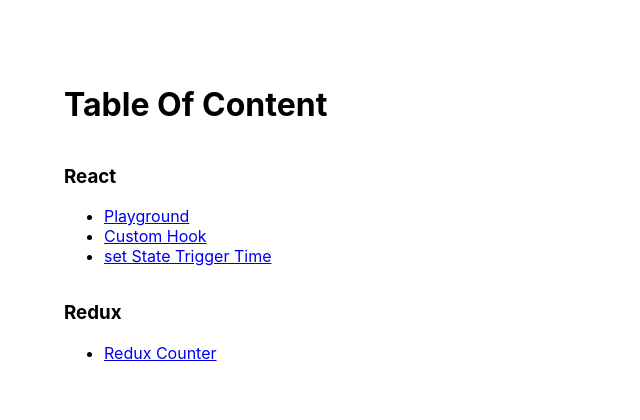
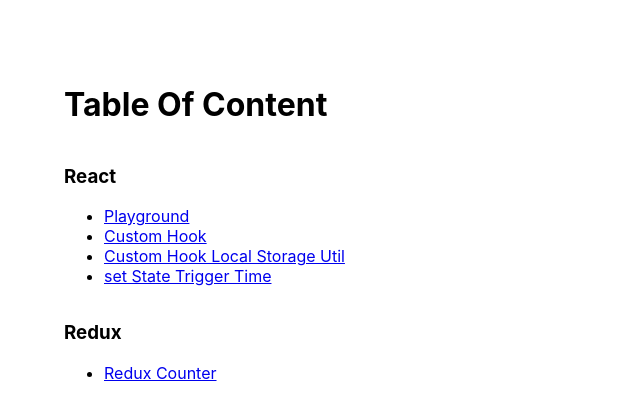
Before and after one commit to sailor95/daily-code, a React (Create React App) app in the folder react/demo-app/: page / in a window 1280 px wide. Shown: the top 420 px of the page, without its empty margins (0-640 px from the left). Built offline with nearby package versions, Linux system fonts and the light colour scheme.

Commit message:
[react] Add CSS template

```diff
--- a/react/demo-app/src/features/_playground/index.js
+++ b/react/demo-app/src/features/_playground/index.js
@@ -1,8 +1,10 @@
 import React from 'react';
+
+import styles from '../ui-utils/styles-template.module.scss';
 
 const Playground = () => {
   return (
-    <div>
+    <div className={styles.container}>
       <h1>Here's the Playground</h1>
     </div>
   );
--- a/react/demo-app/src/features/_playground/styles.module.scss
+++ /dev/null
@@ -1,5 +0,0 @@
-.container {
-  display: flex;
-  flex-direction: column;
-  justify-content: center;
-}
--- a/react/demo-app/src/features/customHookLocalStorage/index.js
+++ b/react/demo-app/src/features/customHookLocalStorage/index.js
@@ -1,4 +1,7 @@
+/* eslint-disable react-hooks/exhaustive-deps */
 import React, { useEffect, useState } from 'react';
+
+import styles from '../ui-utils/styles-template.module.scss';
 
 const useLocalStorageState = (key, defaultValue) => {
   const [state, setState] = useState(() => {
@@ -26,8 +29,11 @@ const Counter = () => {
   const [count, setCount] = useLocalStorageState('my-app-count', 0);
 
   return (
-    <div>
+    <div className={styles.container}>
       <button onClick={() => setCount(count + 1)}>{count}</button>
+      <button style={{ marginLeft: '1rem' }} onClick={() => setCount(0)}>
+        Clear
+      </button>
     </div>
   );
 };
--- /dev/null
+++ b/react/demo-app/src/features/ui-utils/styles-template.module.scss
@@ -0,0 +1,3 @@
+.container {
+  padding: 5rem;
+}
--- a/react/demo-app/src/routes/constants.tsx
+++ b/react/demo-app/src/routes/constants.tsx
@@ -3,6 +3,7 @@ import { ComponentType } from 'react';
 // react
 import Playground from '../features/_playground';
 import CustomHook from '../features/customHook';
+import CustomHookLocalStorage from '../features/customHookLocalStorage';
 import SetStateTriggerTime from '../features/setStateTriggerTime';
 
 // redux
@@ -20,7 +21,12 @@ export interface RouteData {
 }
 
 export const REACT_ROUTES: RouteData = {
-  order: ['playground', 'customHook', 'setStateTriggerTime'],
+  order: [
+    'playground',
+    'customHook',
+    'customHookLocalStorage',
+    'setStateTriggerTime',
+  ],
   data: {
     playground: {
       name: 'Playground',
@@ -31,6 +37,11 @@ export const REACT_ROUTES: RouteData = {
       name: 'Custom Hook',
       route: 'custom-hook',
       comp: CustomHook,
+    },
+    customHookLocalStorage: {
+      name: 'Custom Hook Local Storage Util',
+      route: 'custom-hook-local-storage',
+      comp: CustomHookLocalStorage,
     },
     setStateTriggerTime: {
       name: 'set State Trigger Time',
```
Also changed, not shown: 1 other file (tests, documents, lock files or other folders).
